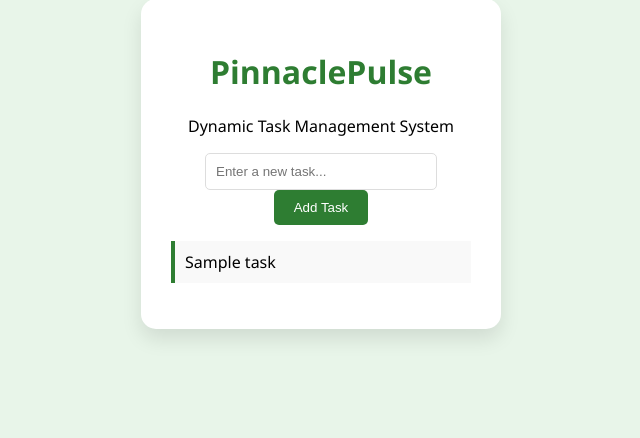
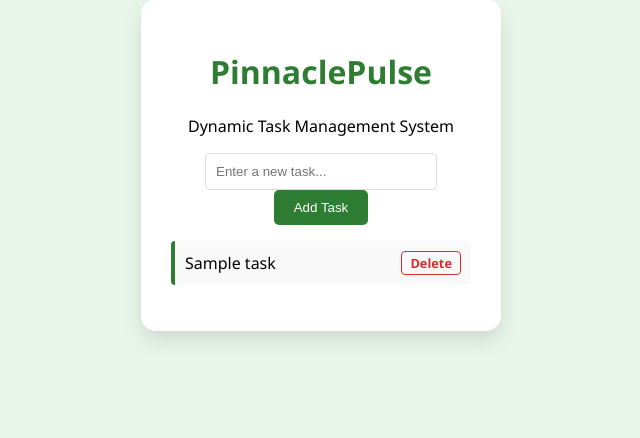
Before and after one commit to larrybenj-cloud/Dynamic_Project, a Flask app: template templates/index.html in a window 1280 px wide. Shown: the part 59-497 px from the top of the page, without its empty margins (319-959 px from the left). Run offline with Flask 3, Linux system fonts and the light colour scheme; the template is opened without the code that fills it: most values are stand-ins (such as "Sample title", 1, 10 or a date in 2020).

Commit message:
Update index.html
Added the delete button

```diff
--- a/templates/index.html
+++ b/templates/index.html
@@ -23,9 +23,13 @@
         </form>
         <ul>
             {% for task in tasks %}
-                <li>{{ task }}</li>
+                <li style="display: flex; justify-content: space-between; align-items: center; background: #f9f9f9; margin: 10px 0; padding: 10px; border-left: 4px solid #2e7d32; border-radius: 4px;">
+                    <span>{{ task }}</span>
+                    <!-- This link calls the delete function we just created in app.py -->
+                    <a href="/delete/{{ loop.index0 }}" style="color: #d32f2f; text-decoration: none; font-weight: bold; font-size: 0.8em; border: 1px solid #d32f2f; padding: 2px 8px; border-radius: 4px;">Delete</a>
+                </li>
             {% endfor %}
-        </ul>
+        </ul
     </div>
 </body>
 </html>
```
